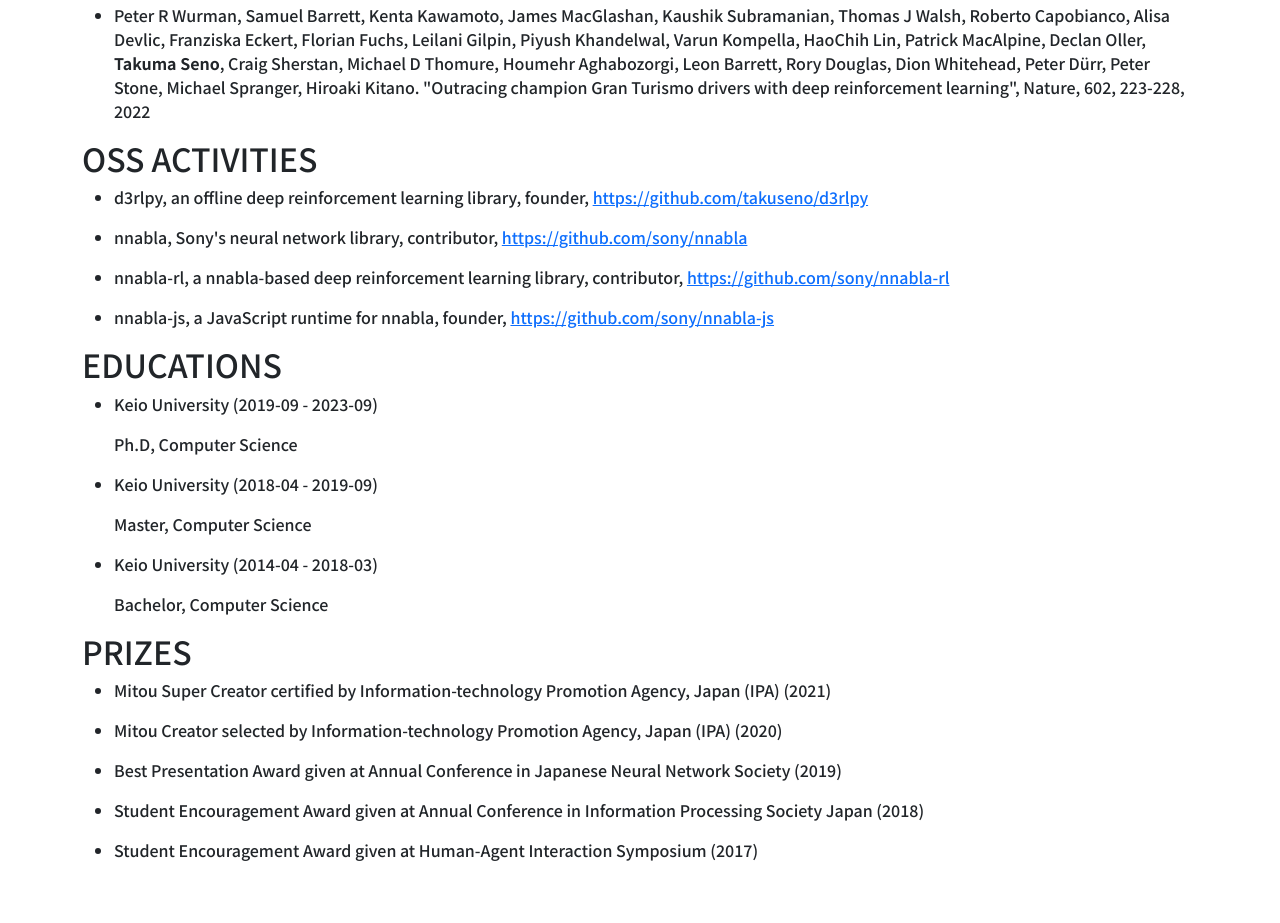
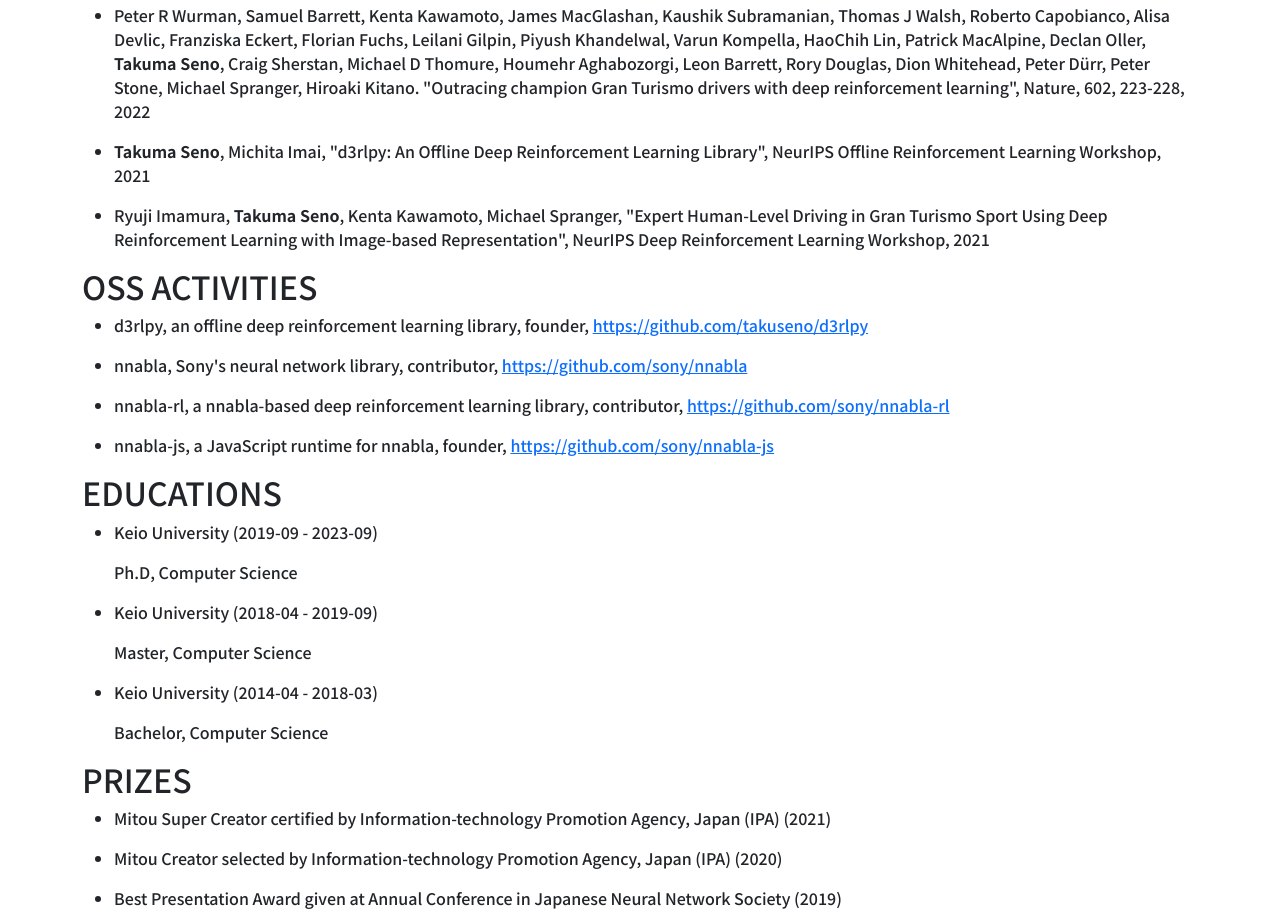
Before and after one commit to takuseno/takuseno.github.io, a Gatsby site: page / in a window 1280 px wide. Shown: the part 2094-3017 px from the top of the page. Before the commit the page ends 2972 px from the top, so only its background shows below. Built offline with nearby package versions, Linux system fonts and the light colour scheme; Gatsby itself is replaced by a stand-in of ours.

Commit message:
Add paper

```diff
--- a/src/pages/index.js
+++ b/src/pages/index.js
@@ -105,6 +105,12 @@
           <li>
             <p>Peter R Wurman, Samuel Barrett, Kenta Kawamoto, James MacGlashan, Kaushik Subramanian, Thomas J Walsh, Roberto Capobianco, Alisa Devlic, Franziska Eckert, Florian Fuchs, Leilani Gilpin, Piyush Khandelwal, Varun Kompella, HaoChih Lin, Patrick MacAlpine, Declan Oller, <strong>Takuma Seno</strong>, Craig Sherstan, Michael D Thomure, Houmehr Aghabozorgi, Leon Barrett, Rory Douglas, Dion Whitehead, Peter Dürr, Peter Stone, Michael Spranger, Hiroaki Kitano. "Outracing champion Gran Turismo drivers with deep reinforcement learning", Nature, 602, 223-228, 2022</p>
           </li>
+          <li>
+            <p><strong>Takuma Seno</strong>, Michita Imai, "d3rlpy: An Offline Deep Reinforcement Learning Library", NeurIPS Offline Reinforcement Learning Workshop, 2021</p>
+          </li>
+          <li>
+            <p>Ryuji Imamura, <strong>Takuma Seno</strong>, Kenta Kawamoto, Michael Spranger, "Expert Human-Level Driving in Gran Turismo Sport Using Deep Reinforcement Learning with Image-based Representation", NeurIPS Deep Reinforcement Learning Workshop, 2021</p>
+          </li>
         </ul>
       </div>
     </div>
```
